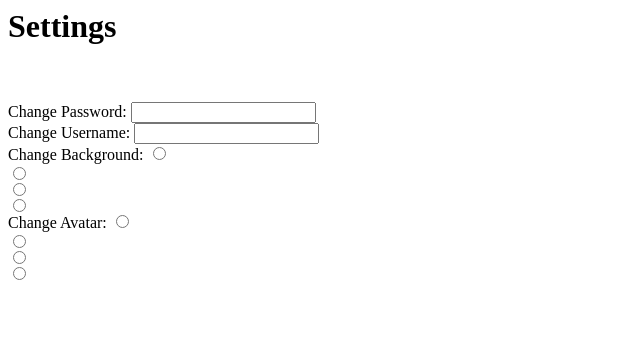
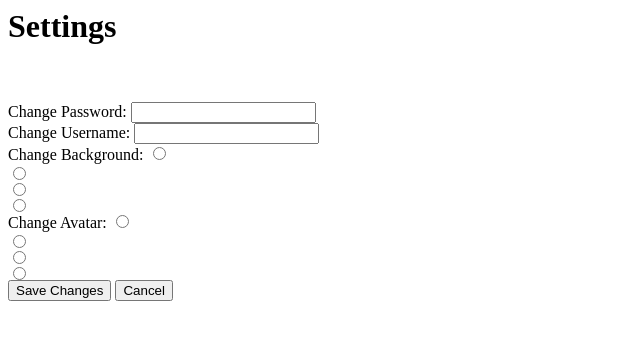
Before and after one commit to sela16-meet/TripleS, a Flask app: template templates/settings.html in a window 1280 px wide. Shown: the top 340 px of the page, without its empty margins (0-640 px from the left). Run offline with Flask 2, Linux system fonts and the light colour scheme; the template is opened without the code that fills it, so the values that code supplies are empty.

Commit message:
the submit button on settings

```diff
--- a/templates/settings.html
+++ b/templates/settings.html
@@ -39,6 +39,9 @@ Change Avatar:
 <input type="radio" src="" name="newavatar3"> <br>
 <input type="radio" src="" name="newavatar4"> <br>
 
+<button>Save Changes</button>
+<button>Cancel</button>
+
 </body>
 
 </html>
```
